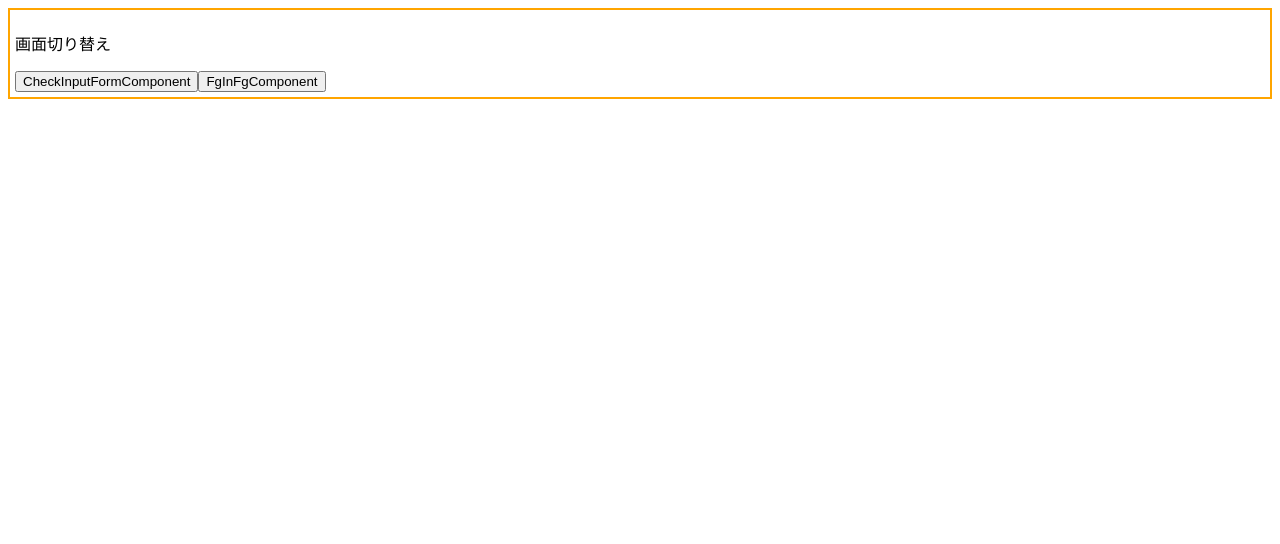
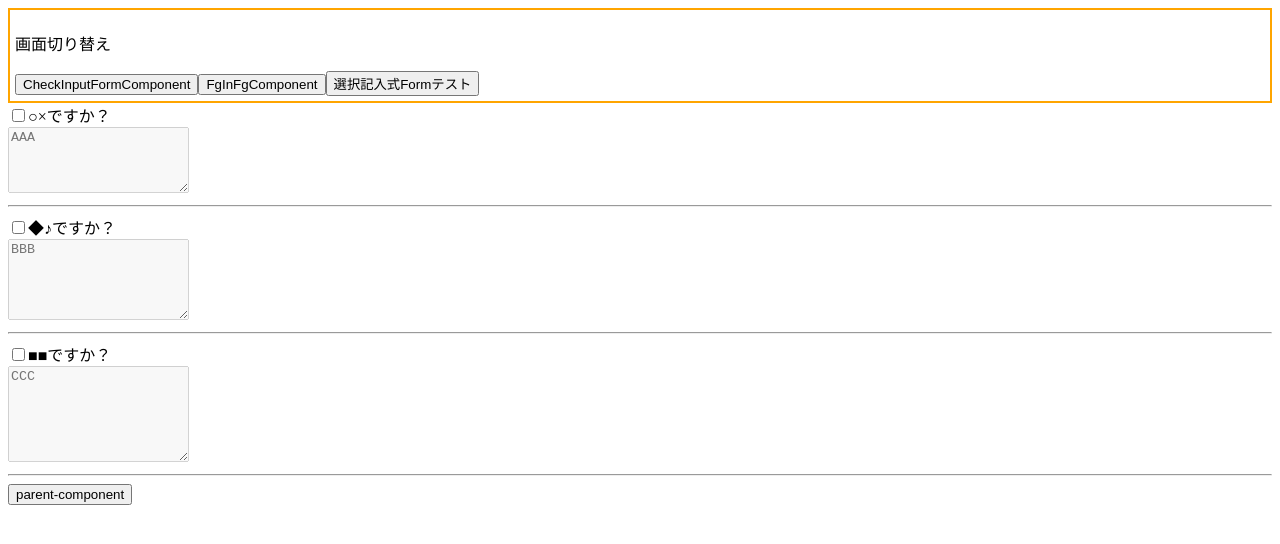
Before and after one commit to otera/angular-form-array, an Angular app: page /sefc in a window 1280 px wide. Before the commit this address led to /. Shown: the top 544 px of the page. Built offline with nearby package versions, Linux system fonts and the light colour scheme.

Commit message:
チェックボックスの状態でテキストエリアの活性/非活性を制御するFormを作成

```diff
--- a/src/app/app-routing.module.ts
+++ b/src/app/app-routing.module.ts
@@ -3,11 +3,13 @@ import { Routes, RouterModule } from "@angular/router";
 
 import { CheckInputFormComponent } from "./check-input-form/check-input-form.component";
 import { FgInFgComponent } from "./fg-in-fg/fg-in-fg.component";
+import { SelectiveEntryFormulaComponent } from "./selective-entry-formula/selective-entry-formula.component";
 
 const routes: Routes = [
   { path: "", redirectTo: "cif", pathMatch: "full" },
   { path: "cif", component: CheckInputFormComponent },
   { path: "fif", component: FgInFgComponent },
+  { path: "sefc", component: SelectiveEntryFormulaComponent },
 ];
 
 @NgModule({
--- a/src/app/app.component.html
+++ b/src/app/app.component.html
@@ -2,6 +2,7 @@
   <p>画面切り替え</p>
   <button type="text" routerLink="/cif">CheckInputFormComponent</button>
   <button type="text" routerLink="/fif">FgInFgComponent</button>
+  <button type="text" routerLink="/sefc">選択記入式Formテスト</button>
 </div>
 
 <router-outlet></router-outlet>
--- a/src/app/app.module.ts
+++ b/src/app/app.module.ts
@@ -8,9 +8,10 @@ import { AppComponent } from "./app.component";
 import { CheckInputFormComponent } from "./check-input-form/check-input-form.component";
 import { IdeaFormsComponent } from './common/idea-forms/idea-forms.component';
 import { FgInFgComponent } from './fg-in-fg/fg-in-fg.component';
+import { SelectiveEntryFormulaComponent } from './selective-entry-formula/selective-entry-formula.component';
 
 @NgModule({
-  declarations: [AppComponent, CheckInputFormComponent, IdeaFormsComponent, FgInFgComponent],
+  declarations: [AppComponent, CheckInputFormComponent, IdeaFormsComponent, FgInFgComponent, SelectiveEntryFormulaComponent],
   imports: [
     BrowserModule,
     AppRoutingModule,
--- /dev/null
+++ b/src/app/selective-entry-formula/selective-entry-formula.component.html
@@ -0,0 +1,29 @@
+<div *ngFor="let q of question; let i = index">
+  <form [formGroup]="forms[i].formGroup">
+    <!-- タイトルとチェックボックス -->
+    <div class="form-group">
+      <input
+        type="checkbox"
+        class="form-check-input"
+        id="selQuestion-{{ i }}"
+        formControlName="select"
+        (ngModelChange)="onSelectChange($event, i)"
+      />
+      <label class="form-check-label" for="selQuestion-{{ i }}">{{
+        q.question
+      }}</label>
+    </div>
+    <!-- 入力欄 -->
+    <div class="form-group">
+      <textarea
+        class="form-control"
+        [placeholder]="q.placeholder"
+        [rows]="q.rows"
+        formControlName="opinion"
+      ></textarea>
+    </div>
+  </form>
+  <hr />
+</div>
+
+<button type="button" (click)="onSubmit()">parent-component</button>
--- /dev/null
+++ b/src/app/selective-entry-formula/selective-entry-formula.component.ts
@@ -0,0 +1,55 @@
+import { Component, OnInit } from "@angular/core";
+import { FormBuilder } from "@angular/forms";
+import { selEntryQuestionSetting, seFormSetting } from "../common/icommon";
+
+@Component({
+  selector: "app-selective-entry-formula",
+  templateUrl: "./selective-entry-formula.component.html",
+  styleUrls: ["./selective-entry-formula.component.scss"],
+})
+export class SelectiveEntryFormulaComponent implements OnInit {
+  question: selEntryQuestionSetting[];
+  forms: seFormSetting[];
+
+  constructor(private fb: FormBuilder) {}
+
+  ngOnInit() {
+    // 問いの取得
+    this.question = [
+      { question: "○×ですか？", placeholder: "AAA", rows: 4 },
+      { question: "◆♪ですか？", placeholder: "BBB", rows: 5 },
+      { question: "■■ですか？", placeholder: "CCC", rows: 6 },
+    ];
+
+    // 問いの数分FormGroupを作成
+    this.forms = new Array(this.question.length);
+    for (let i = 0; i < this.forms.length; i++) {
+      this.forms[i] = {
+        formGroup: this.fb.group({
+          select: [null],
+          opinion: [{ value: "", disabled: true }],
+        }),
+        placeholder: this.question[i].placeholder,
+        rows: this.question[i].rows,
+      };
+    }
+  }
+
+  /**
+   * チェックボックスにチェックが入った場合、テキストエリアを有効化する
+   * @param  {boolean} value チェックボックス値
+   * @param  {number} index ターゲットFormGroup
+   */
+  onSelectChange(value: boolean, index: number) {
+    if (value) {
+      this.forms[index].formGroup.controls["opinion"].enable();
+    } else {
+      this.forms[index].formGroup.controls["opinion"].disable();
+    }
+  }
+
+  // 疑似Submit
+  onSubmit() {
+    console.log("forms", this.forms);
+  }
+}
```
Also changed, not shown: src/app/common/icommon.ts (+13 -0 lines), src/app/selective-entry-formula/selective-entry-formula.component.scss (added), 1 other file (tests, documents, lock files or other folders).
